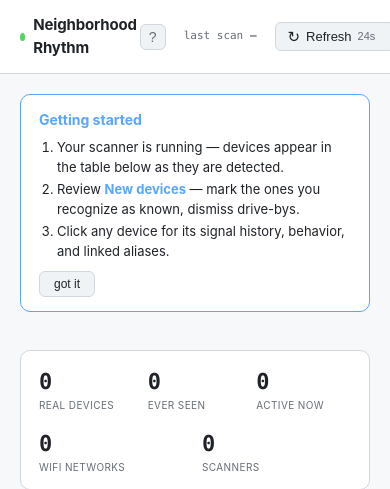
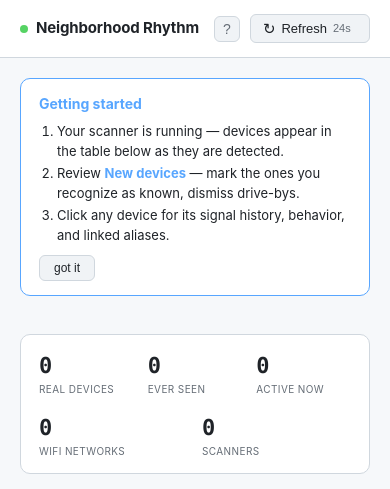
Before and after one commit to siropkin/neighborhood-rhythm, a Flask app: page / in a window 390 px wide. Shown: the top 489 px of the page. Run offline with Flask 3, Linux system fonts and the light colour scheme; data that the repository does not hold is empty.

Commit message:
Fix mobile overflow: the header was the culprit, not the table
The rogue table was already clipped (scrolls inside its wrap). The
+48px body overflow was the topbar header — help button + last-scan +
refresh button don't fit at 375px. Made the header wrap on mobile and
hid the redundant last-scan text (the countdown on the button suffices).

Co-Authored-By: Claude <noreply@anthropic.com>

```diff
--- a/static/style.css
+++ b/static/style.css
@@ -50,6 +50,11 @@ h2 {
 }
 .brand { font-weight: 700; font-size: 15px; letter-spacing: -.01em; display: flex; align-items: center; gap: 8px; }
 .header-right { display: flex; align-items: center; gap: 18px; }
+@media (max-width: 720px) {
+  .topbar { flex-wrap: wrap; gap: 8px; }
+  .header-right { gap: 10px; flex-wrap: wrap; justify-content: flex-end; }
+  .last-scan { display: none; }  /* the countdown on the button is enough on mobile */
+}
 /* stats row — first row of page content (moved out of the header) */
 .stats-row {
   display: flex; gap: 14px; flex-wrap: wrap; align-items: stretch;
```
